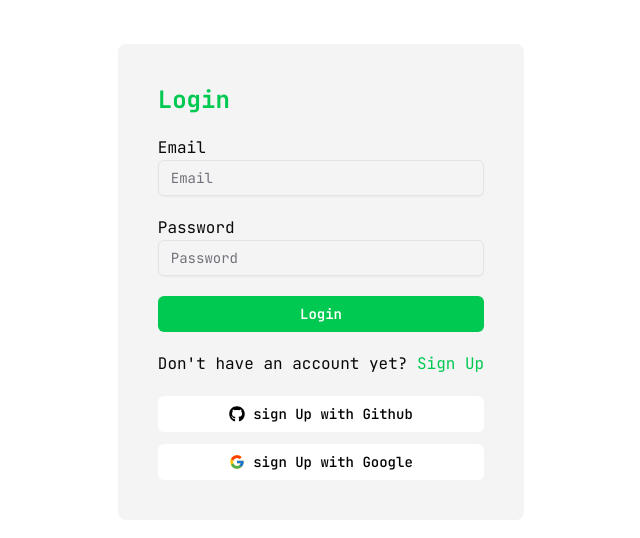
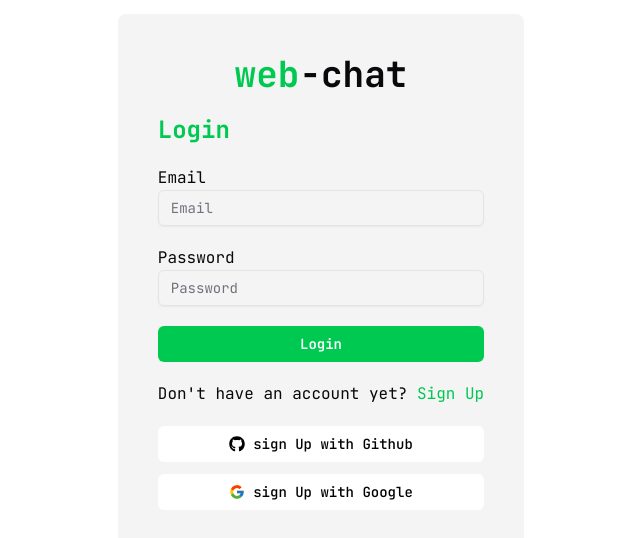
Before and after one commit to Gamma101/web-chat, a Next.js app: page /auth in a window 1280 px wide. Shown: the part 118-656 px from the top of the page, without its empty margins (319-959 px from the left). Built offline with nearby package versions, Linux system fonts and the light colour scheme; no server answers.

Commit message:
changed auth forms a bit

```diff
--- a/components/Chat.tsx
+++ b/components/Chat.tsx
@@ -197,18 +197,16 @@ export default function Chat({
                 <span className="text-xs opacity-70 mt-1 block">
                   {new Date(msg.created_at).toLocaleTimeString()}
                 </span>
-                {!msg.is_edited && (
-                  <p className="text-sm font-medium">edited</p>
-                )}
+                {msg.is_edited && <p className="text-sm font-medium">edited</p>}
                 {msg.sender_id === senderId && (
                   <DropdownMenu>
                     <DropdownMenuTrigger asChild>
                       <BsThreeDots />
                     </DropdownMenuTrigger>
                     <DropdownMenuContent align="end">
-                      {/* <DropdownMenuItem>
+                      <DropdownMenuItem>
                         <EditMessage />
-                      </DropdownMenuItem> */}
+                      </DropdownMenuItem>
                       <DropdownMenuItem onClick={() => deleteMessage(msg.id)}>
                         Delete
                       </DropdownMenuItem>
--- a/components/Header.tsx
+++ b/components/Header.tsx
@@ -8,9 +8,11 @@ export default function Header() {
   return (
     <div className="px-10 m-auto dark:bg-neutral-900 bg-secondary">
       <div className="flex justify-between items-center py-5">
-        <h1 className="text-4xl">
-          <span className="text-primary">web</span>-chat
-        </h1>
+        <Link href="/">
+          <h1 className="text-4xl">
+            <span className="text-primary">web</span>-chat
+          </h1>
+        </Link>
         <div className="flex justify-center items-center gap-5">
           <Link href="/auth?authType=login">
             <Button variant={"default"}>Login</Button>
--- a/components/LoginWindow.tsx
+++ b/components/LoginWindow.tsx
@@ -36,7 +36,13 @@ export default function LoginWindow() {
 
   return (
     <div className="flex flex-col gap-5 dark:bg-neutral-900 bg-secondary p-10 rounded-lg min-w-[400px]">
-      <h1 className="text-2xl text-primary font-bold">Login</h1>
+      <Link href="/">
+        <h2 className="text-4xl text-center font-bold">
+          <span className="text-primary">web</span>-chat
+        </h2>
+      </Link>
+
+      <h2 className="text-2xl text-primary font-bold">Login</h2>
       <form onSubmit={handleLogin} className="flex flex-col gap-5">
         <div className="">
           <p>Email</p>
--- a/components/SignUpWindow.tsx
+++ b/components/SignUpWindow.tsx
@@ -63,6 +63,11 @@ export default function SignUpWindow() {
 
   return (
     <div className="flex flex-col dark:bg-neutral-900 bg-secondary p-10 rounded-lg min-w-[400px]">
+      <Link href="/" className="mb-5">
+        <h2 className="text-4xl text-center font-bold">
+          <span className="text-primary">web</span>-chat
+        </h2>
+      </Link>
       <h1 className="text-2xl text-primary font-bold pb-5">Sign Up</h1>
       <div className="flex flex-col gap-5">
         <form className="flex flex-col gap-5" onSubmit={handleSignUp}>
```
